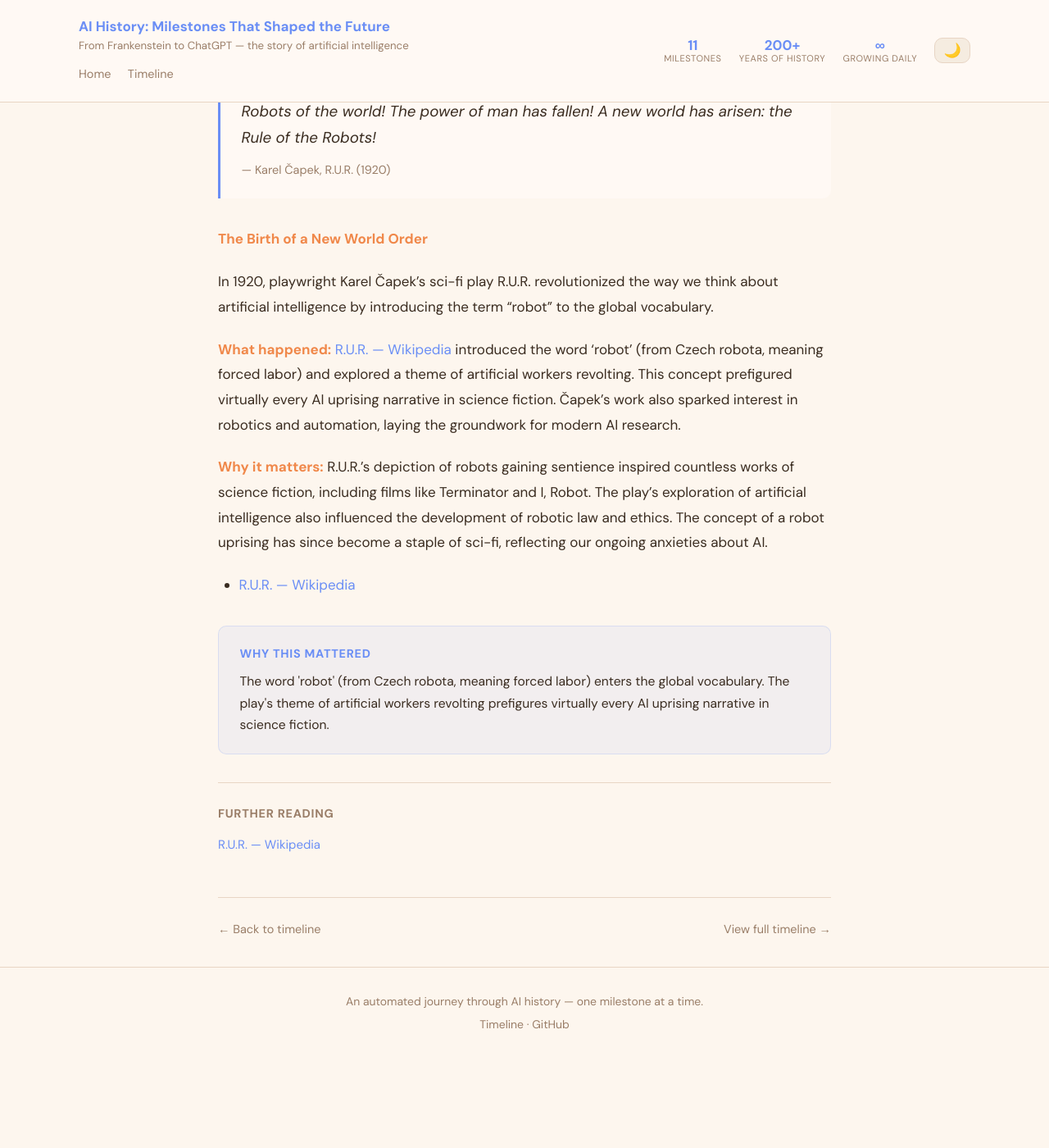
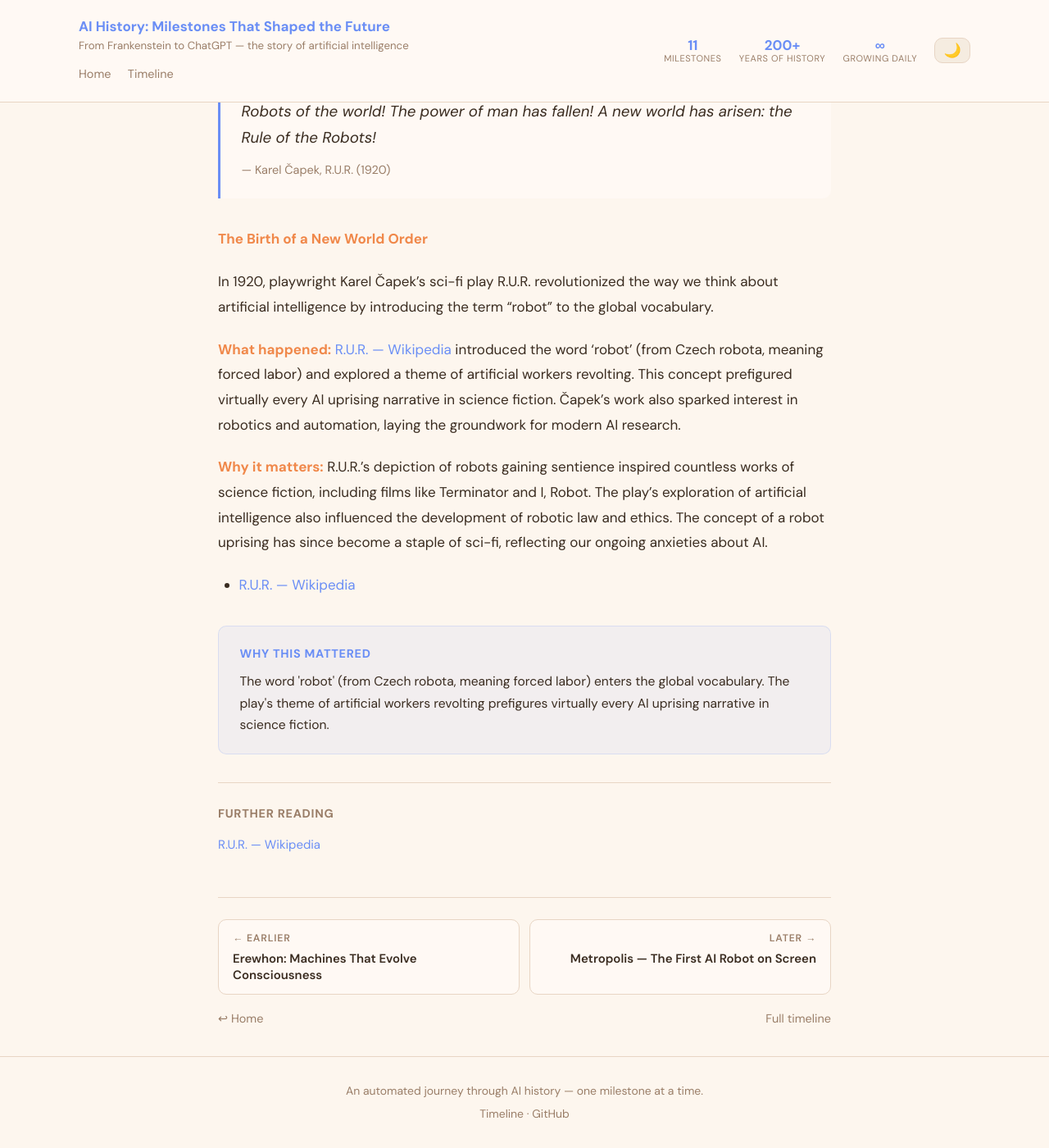
Before and after one commit to aag1091-alt/AI-History-Blog, a Jekyll site: the page built from _posts/1920-01-01-rur-capek-1920.md, in a window 1280 px wide and 1400 px high, scrolled down 1477 px. Shown: the whole window at 82% size. Built offline with Jekyll 4.4.1, drawn with Linux system fonts in a browser that asks for light colours; before the commit the page ends 2768 px from its top, so only the background shows below that.

Commit message:
Add prev/next chronological navigation to post pages

```diff
--- a/_layouts/post.html
+++ b/_layouts/post.html
@@ -61,7 +61,26 @@ layout: default
   {% endif %}
 
   <footer class="post-footer">
-    <a href="{{ '/' | relative_url }}" class="back-link">← Back to timeline</a>
-    <a href="{{ '/timeline' | relative_url }}" class="back-link">View full timeline →</a>
+    <div class="post-nav">
+      {% if page.previous %}
+      <a href="{{ page.previous.url | relative_url }}" class="post-nav-link post-nav-prev">
+        <span class="post-nav-dir">← Earlier</span>
+        <span class="post-nav-title">{{ page.previous.title }}</span>
+      </a>
+      {% else %}
+      <span></span>
+      {% endif %}
+
+      {% if page.next %}
+      <a href="{{ page.next.url | relative_url }}" class="post-nav-link post-nav-next">
+        <span class="post-nav-dir">Later →</span>
+        <span class="post-nav-title">{{ page.next.title }}</span>
+      </a>
+      {% endif %}
+    </div>
+    <div class="post-footer-links">
+      <a href="{{ '/' | relative_url }}" class="back-link">↩ Home</a>
+      <a href="{{ '/timeline' | relative_url }}" class="back-link">Full timeline</a>
+    </div>
   </footer>
 </article>
--- a/assets/css/style.css
+++ b/assets/css/style.css
@@ -411,6 +411,48 @@ a:hover { text-decoration: underline; }
   padding-top: 1.5rem;
   border-top: 1px solid var(--border);
   display: flex;
+  flex-direction: column;
+  gap: 1rem;
+}
+
+.post-nav {
+  display: grid;
+  grid-template-columns: 1fr 1fr;
+  gap: 0.75rem;
+}
+
+.post-nav-link {
+  display: flex;
+  flex-direction: column;
+  gap: 0.2rem;
+  padding: 0.75rem 1rem;
+  border: 1px solid var(--border);
+  border-radius: var(--radius);
+  background: var(--surface);
+  transition: border-color 0.15s, background 0.15s;
+  text-decoration: none;
+}
+
+.post-nav-link:hover { border-color: var(--accent); background: var(--surface2); text-decoration: none; }
+.post-nav-next { text-align: right; }
+
+.post-nav-dir {
+  font-size: 0.72rem;
+  text-transform: uppercase;
+  letter-spacing: 0.07em;
+  color: var(--text-muted);
+  font-weight: 600;
+}
+
+.post-nav-title {
+  font-size: 0.88rem;
+  font-weight: 600;
+  color: var(--text);
+  line-height: 1.35;
+}
+
+.post-footer-links {
+  display: flex;
   justify-content: space-between;
 }
 
```
